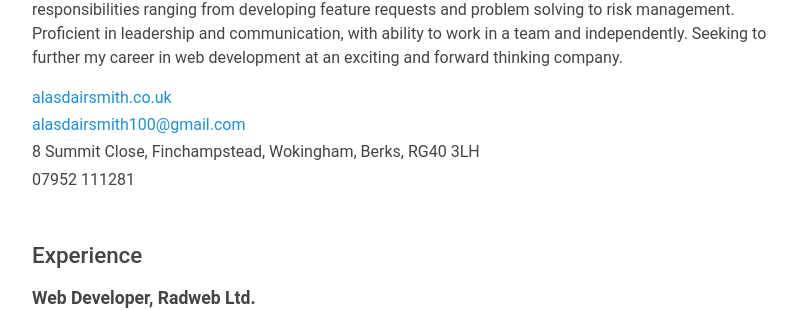
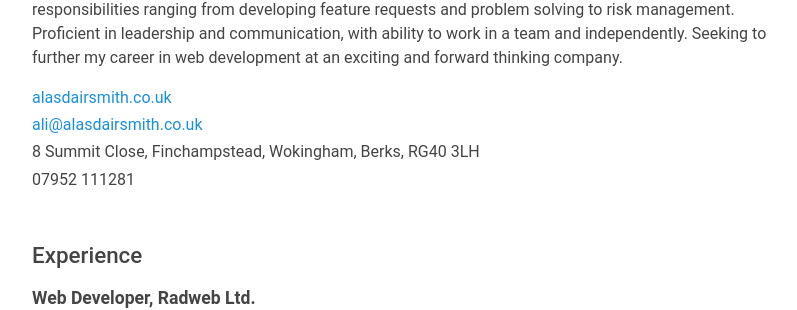
Before and after one commit to 40thieves/alasdairsmith.co.uk, a PHP site: page /cv/index.php in a window 1280 px wide. Shown: the part 242-552 px from the top of the page, without its empty margins (233-1030 px from the left). Run offline with PHP 8.4, Linux system fonts and the light colour scheme; style sheets or scripts are compiled from the project's sources.

Commit message:
Fix email

```diff
--- a/cv/index.php
+++ b/cv/index.php
@@ -58,7 +58,7 @@
 
 		<section class="contact">
 			<p class="web"><a href="http://alasdairsmith.co.uk">alasdairsmith.co.uk</a></p>
-			<p class="email"><a href="mailto:alasdairsmith100@gmail.com">alasdairsmith100@gmail.com</a></p>
+			<p class="email"><a href="mailto:ali@alasdairsmith.co.uk">ali@alasdairsmith.co.uk</a></p>
 			<p class="address">8 Summit Close, Finchampstead, Wokingham, Berks, RG40 3LH</p>
 			<p class="phone">07952 111281</p>
 		</section>
```
